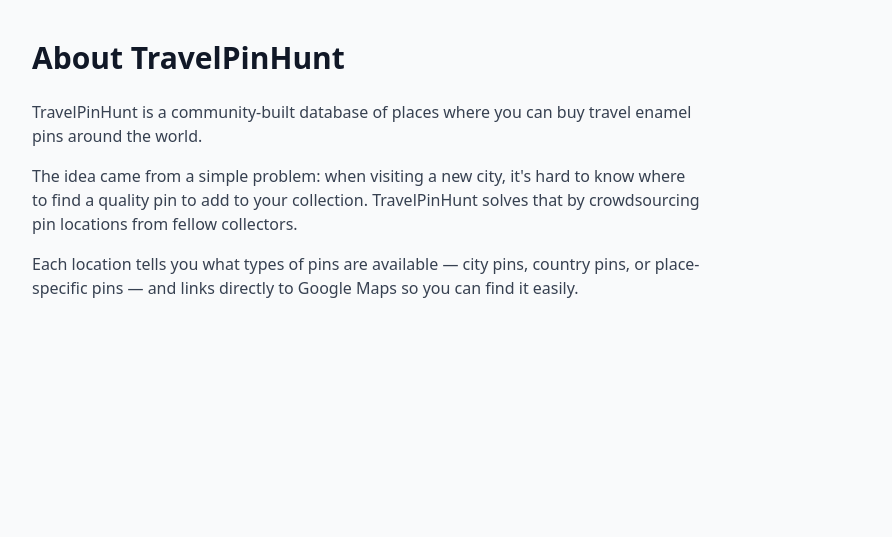
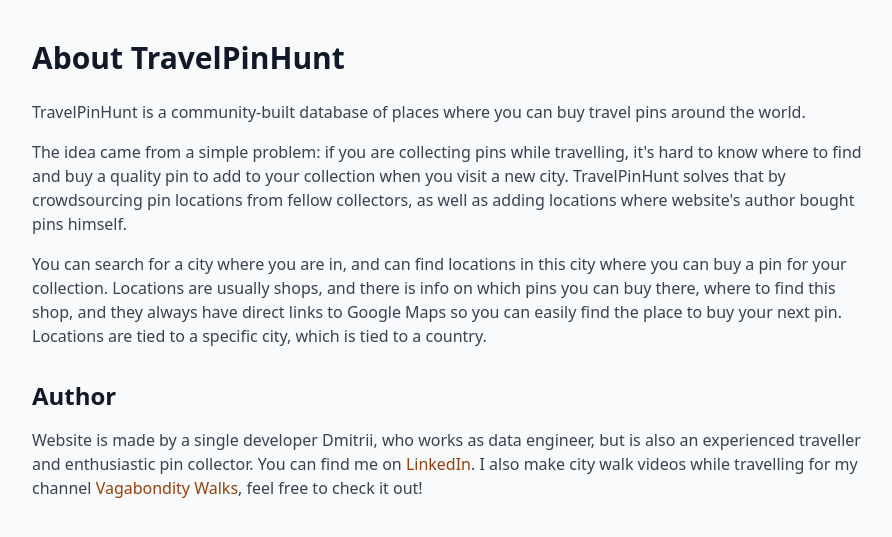
Before and after one commit to Polovinkin/travelpinhunt, a Django app: page /about/ in a window 1280 px wide. Shown: the part 61-598 px from the top of the page, without its empty margins (184-1076 px from the left). Run offline with Django 5.2, Linux system fonts and the light colour scheme; some libraries are stand-ins or nearby versions.

Commit message:
better about

```diff
--- a/locations/templates/locations/about.html
+++ b/locations/templates/locations/about.html
@@ -3,24 +3,38 @@
 {% block title %}About — TravelPinHunt{% endblock %}
 
 {% block content %}
-    <div class="max-w-2xl">
+    <div class="max-w-1xl">
         <h1 class="text-3xl font-bold mb-6">About TravelPinHunt</h1>
 
         <div class="prose text-gray-700 space-y-4">
             <p>
                 TravelPinHunt is a community-built database of places where you can buy
-                travel enamel pins around the world.
+                travel pins around the world.
             </p>
             <p>
-                The idea came from a simple problem: when visiting a new city, it's hard
-                to know where to find a quality pin to add to your collection.
-                TravelPinHunt solves that by crowdsourcing pin locations from fellow collectors.
+                The idea came from a simple problem: if you are collecting pins while travelling, it's hard
+                to know where to find and buy a quality pin to add to your collection when you visit a new city.
+                TravelPinHunt solves that by crowdsourcing pin locations from fellow collectors,
+                as well as adding locations where website's author bought pins himself.
             </p>
             <p>
-                Each location tells you what types of pins are available — city pins,
-                country pins, or place-specific pins — and links directly to Google Maps
-                so you can find it easily.
+                You can search for a city where you are in, and can find locations in this city
+                where you can buy a pin for your collection.
+                Locations are usually shops, and there is info on which pins you can buy there, where to find this shop,
+                and they always have direct links to Google Maps so you can easily find the place to buy your next pin.
+                Locations are tied to a specific city, which is tied to a country.
             </p>
         </div>
+
+    <h2 class="text-2xl font-bold mb-4 mt-8">Author</h2>
+
+    <div class="prose text-gray-700 space-y-4">
+        <p>
+            Website is made by a single developer Dmitrii, who works as data engineer, but is also an experienced traveller and enthusiastic pin collector.
+            You can find me on <a href="https://www.linkedin.com/in/dpolovinkin" target="_blank" class="text-amber-800 hover:underline">LinkedIn</a>.
+            I also make city walk videos while travelling for my channel
+            <a href="https://youtube.com/@vagabondity" target="_blank" class="text-amber-800 hover:underline">Vagabondity Walks</a>,
+            feel free to check it out!
+        </p>
     </div>
 {% endblock %}
```
